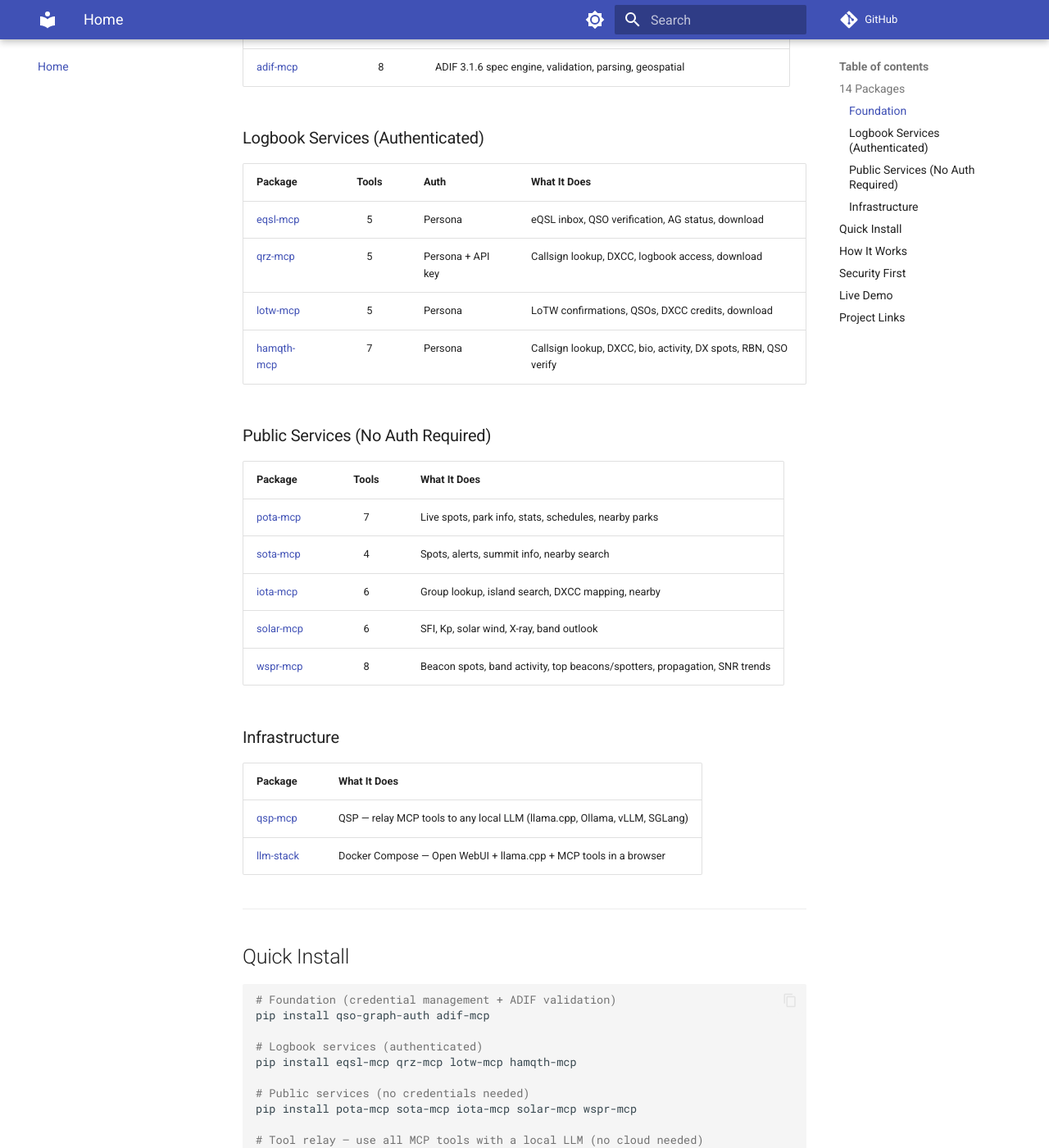
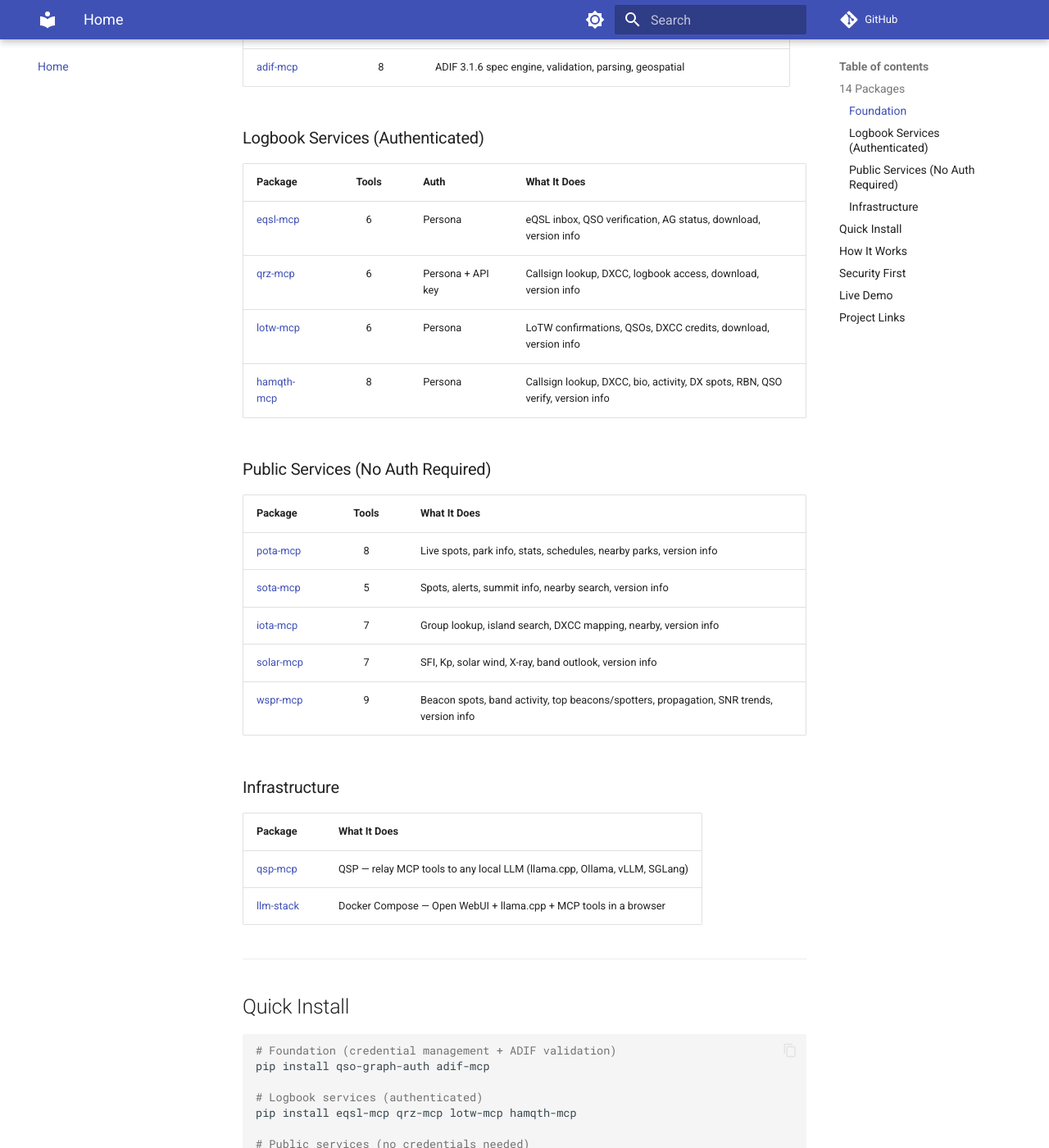
Before and after one commit to qso-graph/qso-graph.github.io, an MkDocs documentation site: the page built from docs/index.md, in a window 1280 px wide and 1400 px high, scrolled down 515 px. Shown: the whole window at 82% size. Built offline with MkDocs 1.6.1 and Material for MkDocs 9.7.7, drawn with Linux system fonts in a browser that asks for light colours; comment, search, counter and statistics services are not loaded.

Commit message:
Update tool counts for get_version_info fleet rollout
All 10 public + auth-bound MCP servers gained get_version_info per
IONIS-AI/ionis-devel#49 — tool count per server +1.

Updated:
- docs/index.md fleet summary tables (eqsl/qrz/lotw 5→6, hamqth 7→8,
  pota 7→8, sota 4→5, iota 6→7, solar 6→7, wspr 8→9)
- docs/servers/index.md mirror tables — same updates

Co-Authored-By: Claude Opus 4.7 (1M context) <noreply@anthropic.com>

```diff
--- a/docs/index.md
+++ b/docs/index.md
@@ -19,20 +19,20 @@ Ask your AI assistant to look up a callsign, check your LoTW confirmations, find
 
 | Package | Tools | Auth | What It Does |
 |---------|:-----:|------|--------------|
-| [eqsl-mcp](servers/eqsl.md) | 5 | Persona | eQSL inbox, QSO verification, AG status, download |
-| [qrz-mcp](servers/qrz.md) | 5 | Persona + API key | Callsign lookup, DXCC, logbook access, download |
-| [lotw-mcp](servers/lotw.md) | 5 | Persona | LoTW confirmations, QSOs, DXCC credits, download |
-| [hamqth-mcp](servers/hamqth.md) | 7 | Persona | Callsign lookup, DXCC, bio, activity, DX spots, RBN, QSO verify |
+| [eqsl-mcp](servers/eqsl.md) | 6 | Persona | eQSL inbox, QSO verification, AG status, download, version info |
+| [qrz-mcp](servers/qrz.md) | 6 | Persona + API key | Callsign lookup, DXCC, logbook access, download, version info |
+| [lotw-mcp](servers/lotw.md) | 6 | Persona | LoTW confirmations, QSOs, DXCC credits, download, version info |
+| [hamqth-mcp](servers/hamqth.md) | 8 | Persona | Callsign lookup, DXCC, bio, activity, DX spots, RBN, QSO verify, version info |
 
 ### Public Services (No Auth Required)
 
 | Package | Tools | What It Does |
 |---------|:-----:|--------------|
-| [pota-mcp](servers/pota.md) | 7 | Live spots, park info, stats, schedules, nearby parks |
-| [sota-mcp](servers/sota.md) | 4 | Spots, alerts, summit info, nearby search |
-| [iota-mcp](servers/iota.md) | 6 | Group lookup, island search, DXCC mapping, nearby |
-| [solar-mcp](servers/solar.md) | 6 | SFI, Kp, solar wind, X-ray, band outlook |
-| [wspr-mcp](servers/wspr.md) | 8 | Beacon spots, band activity, top beacons/spotters, propagation, SNR trends |
+| [pota-mcp](servers/pota.md) | 8 | Live spots, park info, stats, schedules, nearby parks, version info |
+| [sota-mcp](servers/sota.md) | 5 | Spots, alerts, summit info, nearby search, version info |
+| [iota-mcp](servers/iota.md) | 7 | Group lookup, island search, DXCC mapping, nearby, version info |
+| [solar-mcp](servers/solar.md) | 7 | SFI, Kp, solar wind, X-ray, band outlook, version info |
+| [wspr-mcp](servers/wspr.md) | 9 | Beacon spots, band activity, top beacons/spotters, propagation, SNR trends, version info |
 
 ### Infrastructure
 
```
Also changed, not shown: docs/servers/index.md (+9 -9 lines).
